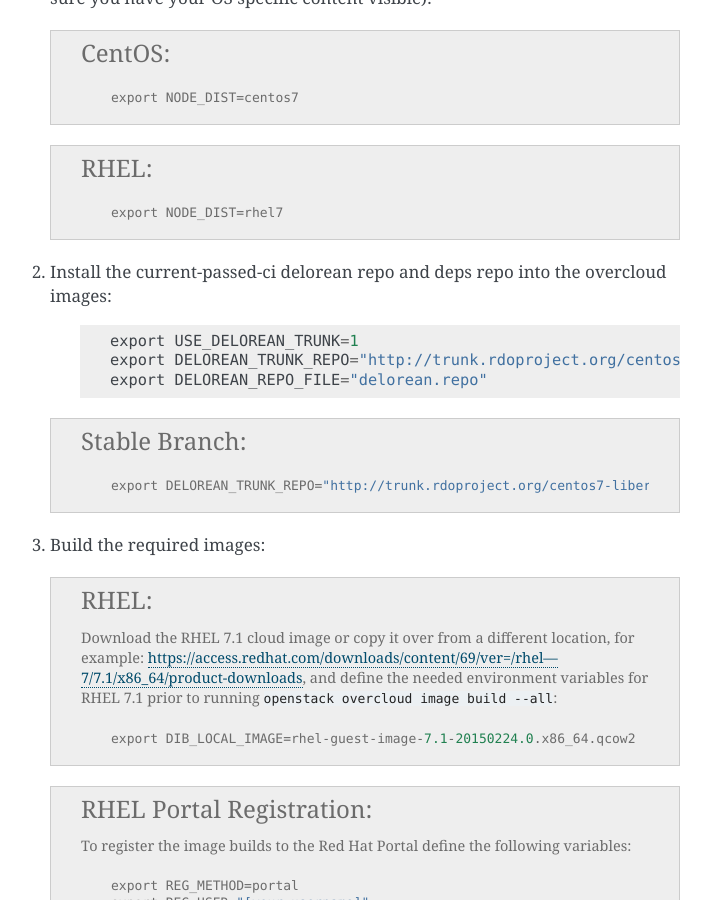
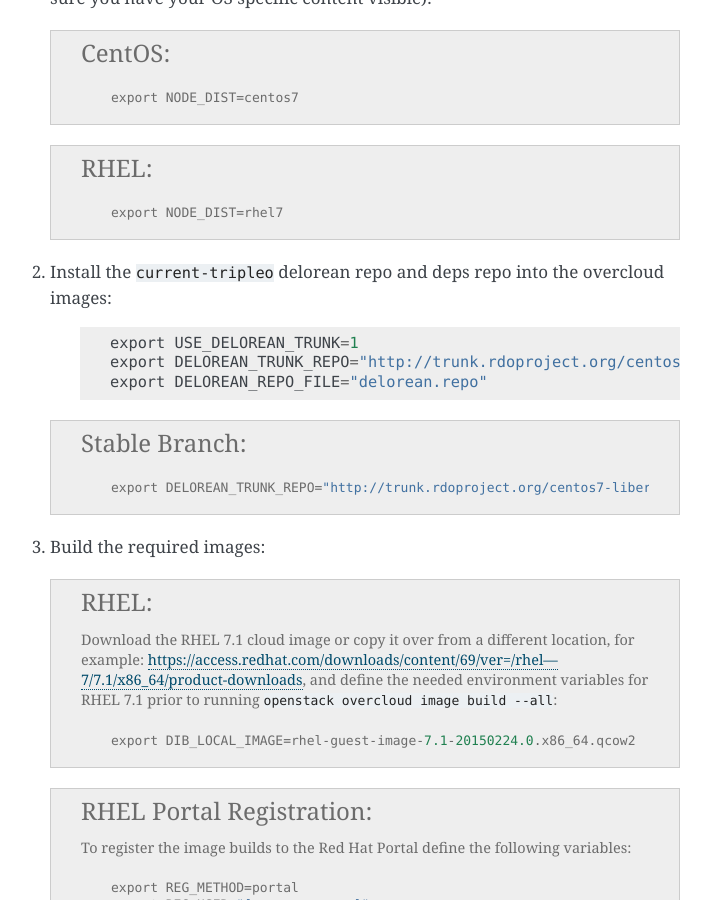
Before and after one commit to openstack-archive/tripleo-docs, a Sphinx documentation site: the page built from doc/source/basic_deployment/basic_deployment_cli.rst, in a window 1280 px wide and 900 px high, scrolled down 1355 px. Shown: the whole window, without its empty margins (400-1111 px from the left). Built offline with Sphinx 7.4.7, drawn with Linux system fonts in a browser that asks for light colours.

Commit message:
Fix comment for current-tripleo repo
Change-Id: Icb2b832d8ae666fcee322dd555201e1ca4357bf3

```diff
--- a/doc/source/basic_deployment/basic_deployment_cli.rst
+++ b/doc/source/basic_deployment/basic_deployment_cli.rst
@@ -79,7 +79,7 @@
 
           export NODE_DIST=rhel7
 
-#. Install the current-passed-ci delorean repo and deps repo into the overcloud images:
+#. Install the ``current-tripleo`` delorean repo and deps repo into the overcloud images:
 
     ::
 
```
